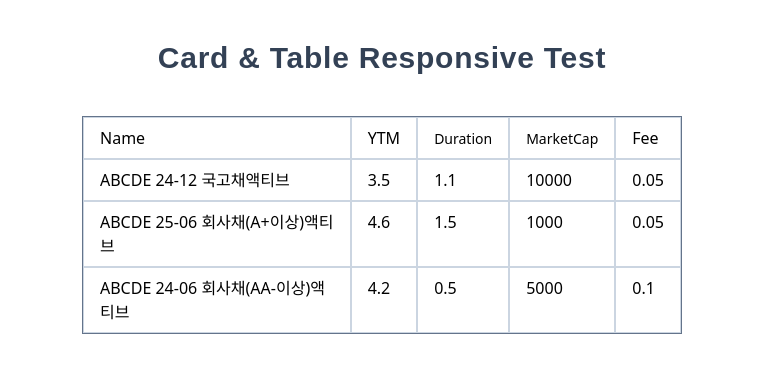
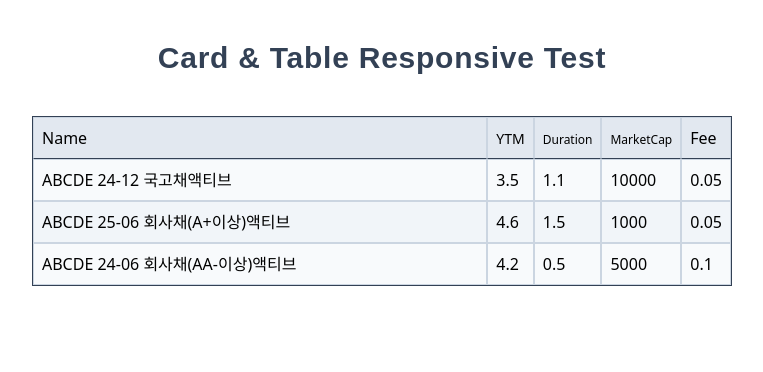
Before and after one commit to nm-c/prac2, a Next.js app: page /table in a window 1280 px wide. Shown: the top 372 px of the page, without its empty margins (258-1021 px from the left). Built offline with nearby package versions, Linux system fonts and the light colour scheme; a web font is replaced by a local one.

Commit message:
Refactor table layout and styles

```diff
--- a/src/app/table/page.tsx
+++ b/src/app/table/page.tsx
@@ -35,45 +35,45 @@ export default function Home() {
     <div>
       <h1 className="my-10 mx-auto w-fit font-gaegu text-2xl font-bold tracking-tight text-slate-700 md:text-3xl md:tracking-wide">Card & Table Responsive Test</h1>
     </div>
-    <div className="block mx-auto w-fit border-none md:table md:w-[600px] md:border-solid md:border md:border-slate-500">
-      <div className="hidden md:table-header-group">
+    <div className="block mx-auto w-fit border-none md:table md:w-[700px] md:border-solid md:border md:border-slate-700 md:bg-slate-50">
+      <div className="hidden md:table-header-group md:border md:bg-slate-200">
         <div className="table-row">
-          <div className="table-cell px-4 py-2 border border-slate-300 w-full">Name</div>
-          <div className="table-cell px-4 py-2 border border-slate-300 w-fit">YTM</div>
-          <div className="table-cell px-4 py-2 border border-slate-300 w-fit text-sm">Duration</div>
-          <div className="table-cell px-4 py-2 border border-slate-300 w-fit text-sm">MarketCap</div>
-          <div className="table-cell px-4 py-2 border border-slate-300 w-fit">Fee</div>
+          <div className="table-cell px-2 py-2 border border-b-slate-700 border-slate-300 w-full">Name</div>
+          <div className="table-cell px-2 py-2 border border-b-slate-700 border-slate-300 w-fit text-sm">YTM</div>
+          <div className="table-cell px-2 py-2 border border-b-slate-700 border-slate-300 w-fit text-xs">Duration</div>
+          <div className="table-cell px-2 py-2 border border-b-slate-700 border-slate-300 w-fit text-xs">MarketCap</div>
+          <div className="table-cell px-2 py-2 border border-b-slate-700 border-slate-300 w-fit">Fee</div>
         </div>
       </div>
       <div className="block md:table-row-group">
         {
           data.map((item, idx) => (
-            <div key={idx} className="flex flex-wrap m-5 p-5 border border-solid rounded-3xl shadow-md marker:text-slate-500 shadow-gray-300 w-[300px] border-slate-700 md:table-row md:m-0 md:p-0 md:border-none md:shadow-none">
-              <div className="list-item ml-7 md:m-0 md:table-cell md:px-4 md:py-2 md:border md:border-slate-300">
+            <div key={idx} className="flex flex-wrap w-[300px] m-5 p-5 bg-slate-50 border border-solid rounded-3xl shadow-md shadow-gray-300 marker:text-slate-500 border-slate-700 hover:bg-slate-100 md:table-row md:m-0 md:p-0 md:border-none md:shadow-none md:even:bg-slate-100 md:hover:bg-slate-200">
+              <div className="list-item ml-7 md:m-0 md:table-cell md:px-2 md:py-2 md:border md:border-slate-300">
                 <div className="flex md:block">
                   <div className="block m-2 md:hidden">Name:</div>
                   <div className="block m-2 md:m-0">{item.name}</div>
                 </div>
               </div>
-              <div className="list-item ml-7 md:m-0 md:table-cell md:px-4 md:py-2 md:border md:border-slate-300">
+              <div className="list-item ml-7 md:m-0 md:table-cell md:px-2 md:py-2 md:border md:border-slate-300">
                 <div className="flex md:block">
                   <div className="block m-2 md:hidden">YTM:</div>
                   <div className="block m-2 md:m-0">{item.ytm}</div>
                 </div>
               </div>
-              <div className="list-item ml-7 md:m-0 md:table-cell md:px-4 md:py-2 md:border md:border-slate-300">
+              <div className="list-item ml-7 md:m-0 md:table-cell md:px-2 md:py-2 md:border md:border-slate-300">
                 <div className="flex md:block">
                   <div className="block m-2 md:hidden">Duration:</div>
                   <div className="block m-2 md:m-0">{item.duration}</div>
                 </div>
               </div>
-              <div className="list-item ml-7 md:m-0 md:table-cell md:px-4 md:py-2 md:border md:border-slate-300">
+              <div className="list-item ml-7 md:m-0 md:table-cell md:px-2 md:py-2 md:border md:border-slate-300">
                 <div className="flex md:block">
                   <div className="block m-2 md:hidden">MarketCap:</div>
                   <div className="block m-2 md:m-0">{item.marketcap}</div>
                 </div>
               </div>
-              <div className="list-item ml-7 md:m-0 md:table-cell md:px-4 md:py-2 md:border md:border-slate-300">
+              <div className="list-item ml-7 md:m-0 md:table-cell md:px-2 md:py-2 md:border md:border-slate-300">
                 <div className="flex md:block">
                   <div className="block m-2 md:hidden">Fee:</div>
                   <div className="block m-2 md:m-0">{item.fundfee}</div>
```
